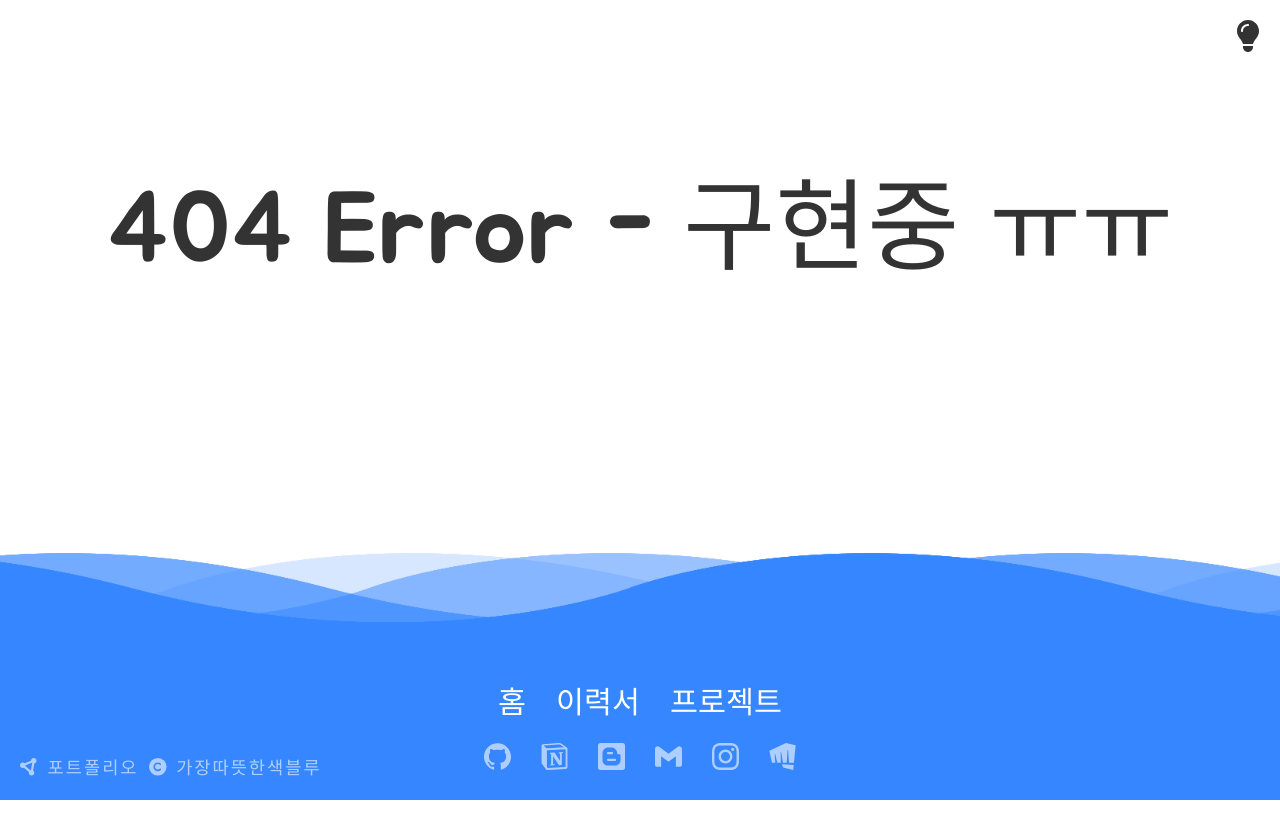
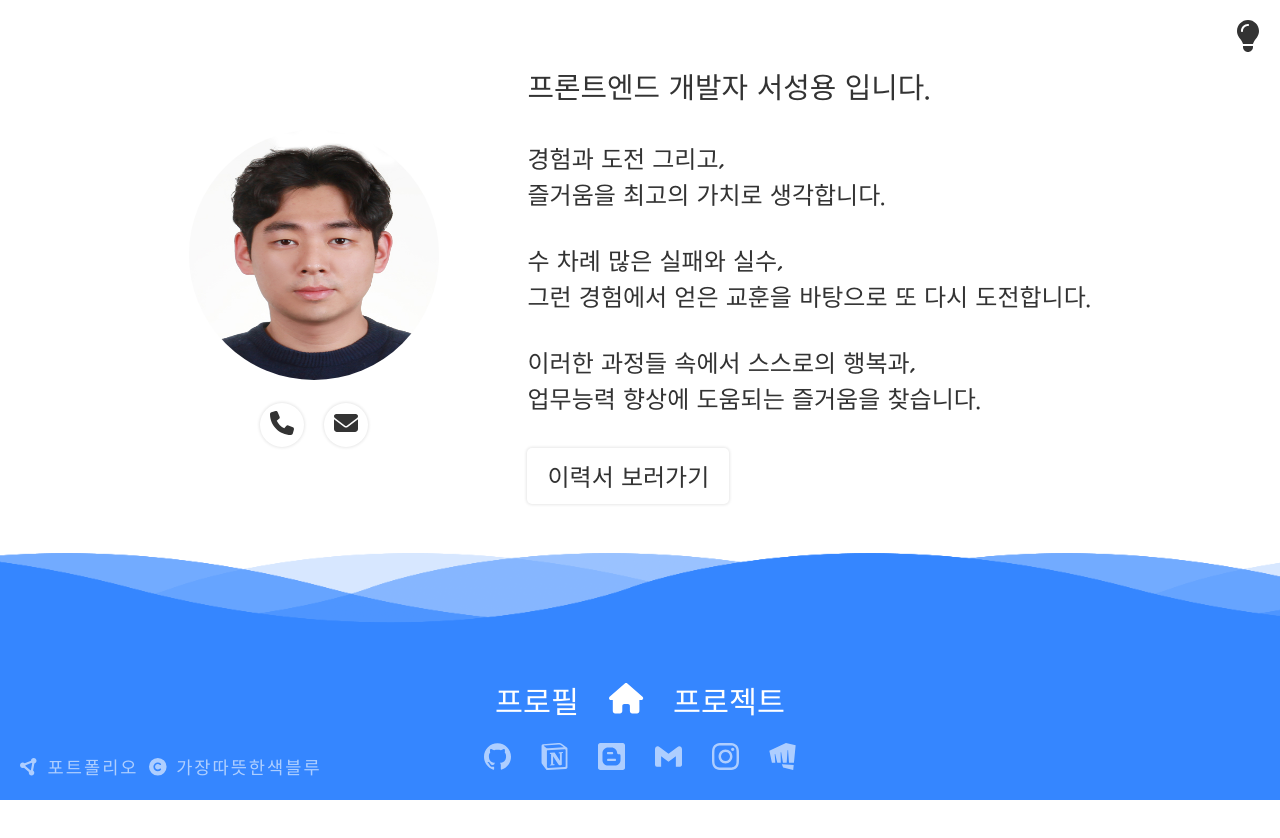
Before and after one commit to rkekqmf/OP.GG, a Next.js app: page /profile in a window 1280 px wide. Before the commit this address had no page. Shown: the top 838 px of the page. Before the commit the page ends 800 px from the top, so only its background shows below. Built offline with nearby package versions, Linux system fonts and the light colour scheme.

Commit message:
Add : profile

```diff
--- a/components/layout/footer.js
+++ b/components/layout/footer.js
@@ -2,9 +2,9 @@ import Link from "next/link";
 import styled, { keyframes } from "styled-components";
 import SvgController from "../common/svgController";
 import { FontAwesomeIcon } from "@fortawesome/react-fontawesome";
-import { faCopyright, faCircleNodes } from "@fortawesome/free-solid-svg-icons";
+import { faHouse, faCopyright, faCircleNodes } from "@fortawesome/free-solid-svg-icons";
 
-const MENU_DATA = [{ "": "홈" }, { resume: "이력서" }, { projects: "프로젝트" }];
+const MENU_DATA = [{ profile: "프로필" }, { "": "홈" }, { project: "프로젝트" }];
 
 const CONTACT_DATA = [
   { github: "https://github.com/rkekqmf" },
@@ -12,7 +12,10 @@ const CONTACT_DATA = [
   { blogger: "https://rkekqmf.tistory.com" },
   { gmail: "mailto:rkekqmf@gmail.com" },
   { instagram: "https://www.instagram.com/rkekqmf" },
-  { riotgames: "https://www.op.gg/summoners/kr/%EA%B0%80%EC%9E%A5%EB%94%B0%EB%9C%BB%ED%95%9C%EC%83%89%EB%B8%94%EB%A3%A8" },
+  {
+    riotgames:
+      "https://www.op.gg/summoners/kr/%EA%B0%80%EC%9E%A5%EB%94%B0%EB%9C%BB%ED%95%9C%EC%83%89%EB%B8%94%EB%A3%A8",
+  },
 ];
 
 const Footer = () => {
@@ -27,7 +30,11 @@ const Footer = () => {
           <li key={Object.values(menu)}>
             <Link href={"/" + Object.keys(menu)}>
               <a>
-                <span>{Object.values(menu)}</span>
+                {Object.values(menu)[0] === "홈" ? (
+                  <FontAwesomeIcon icon={faHouse} />
+                ) : (
+                  <span>{Object.values(menu)}</span>
+                )}
               </a>
             </Link>
           </li>
--- /dev/null
+++ b/pages/profile.js
@@ -0,0 +1,120 @@
+import axios from "axios";
+import Image from "next/image";
+import styled from "styled-components";
+import { FontAwesomeIcon } from "@fortawesome/react-fontawesome";
+import { faEnvelope, faPhone } from "@fortawesome/free-solid-svg-icons";
+
+const Profile = () => {
+  const comment =
+    "프론트엔드 개발자 서성용 입니다.\n\n경험과 도전 그리고,\n즐거움을 최고의 가치로 생각합니다.\n\n수 차례 많은 실패와 실수,\n그런 경험에서 얻은 교훈을 바탕으로 또 다시 도전합니다.\n\n이러한 과정들 속에서 스스로의 행복과,\n업무능력 향상에 도움되는 즐거움을 찾습니다.";
+
+  return (
+    <Container>
+      <Contact>
+        <ImageBox>
+          <Image src="/증명사진.jpg" width={250} height={250} alt="프로필사진" />
+        </ImageBox>
+        <a href="tel:+8210-5934-0321" target="_blank" rel="noreferrer">
+          <FontAwesomeIcon icon={faPhone} />
+        </a>
+        <a href="mailto:rkekqmf@gmail.com" target="_blank" rel="noreferrer">
+          <FontAwesomeIcon icon={faEnvelope} />
+        </a>
+      </Contact>
+      <Content>
+        <Comment1>프론트엔드 개발자 서성용 입니다.</Comment1>
+        <Comment2>
+          경험과 도전 그리고,
+          <br />
+          즐거움을 최고의 가치로 생각합니다.
+          <br />
+          <br />
+          수 차례 많은 실패와 실수,
+          <br />
+          그런 경험에서 얻은 교훈을 바탕으로 또 다시 도전합니다.
+          <br />
+          <br />
+          이러한 과정들 속에서 스스로의 행복과,
+          <br />
+          업무능력 향상에 도움되는 즐거움을 찾습니다.
+        </Comment2>
+        <a
+          href="https://rkekqmf.notion.site/896b6c5d619949f4a430931addbe3dd1"
+          target="_blank"
+          rel="noreferrer"
+        >
+          <span>이력서 보러가기</span>
+        </a>
+      </Content>
+    </Container>
+  );
+};
+
+const Container = styled.main`
+  display: flex;
+  justify-content: center;
+  align-items: center;
+  column-gap: 5.5em;
+  margin-top: 65px;
+`;
+
+const ImageBox = styled.div`
+  position: relative;
+  margin-bottom: 30px;
+  border-radius: 50%;
+  height: 250px;
+  overflow: hidden;
+`;
+
+const Contact = styled.div`
+  text-align: center;
+  a {
+    margin: 0 10px;
+    padding: 10px 10px;
+    border-radius: 50%;
+    width: fit-content;
+    font-size: 1.5em;
+    box-shadow: 0 0 3px 1px ${({ theme }) => theme.shadowColor};
+  }
+`;
+const Content = styled.div`
+  display: flex;
+  flex-direction: column;
+  row-gap: 2em;
+  a {
+    padding: 10px 20px;
+    border-radius: 5px;
+    width: fit-content;
+    font-size: 1.5em;
+    box-shadow: 0 0 3px 1px ${({ theme }) => theme.shadowColor};
+  }
+`;
+
+const Comment1 = styled.p`
+  font-size: 1.8em;
+`;
+const Comment2 = styled(Comment1)`
+  font-size: 1.5em;
+`;
+export default Profile;
+
+// export const getStaticProps = async () => {
+//   const options = {
+//     method: "GET",
+//     url: `https://api.notion.com/v1/blocks/${page_id}/children`,
+//     headers: {
+//       Accept: "application/json",
+//       "Notion-Version": "<<latestNotionVersion>>",
+//       Authorization: "Bearer `${NOTION_KEY}`,
+//     },
+//   };
+
+//   axios
+//     .request(options)
+//     .then(function (response) {
+//       console.log(response.data);
+//     })
+//     .catch(function (error) {
+//       console.error(error);
+//     });
+// };
--- a/pages/projects.js
+++ b/pages/project.js
@@ -3,7 +3,7 @@ import styled from "styled-components";
 import ProjectsItem from "../components/projects/projectsItem";
 import { DATABASE_ID, TOKEN } from "../config";
 
-const projects = ({ projects }) => {
+const Project = ({ projects }) => {
   return (
     <Container>
       <Title>
@@ -48,9 +48,9 @@ const ProjectsList = styled.div`
   transition: 0.01s;
 `;
 
-export default projects;
+export default Project;
 
-export const getServerSideProps = async () => {
+export const getStaticProps = async () => {
   try {
     const options = {
       method: "POST",
```
Also changed, not shown: pages/index.js (+18 -6 lines), pages/resume.js (deleted), public/증명사진.jpg (added).
